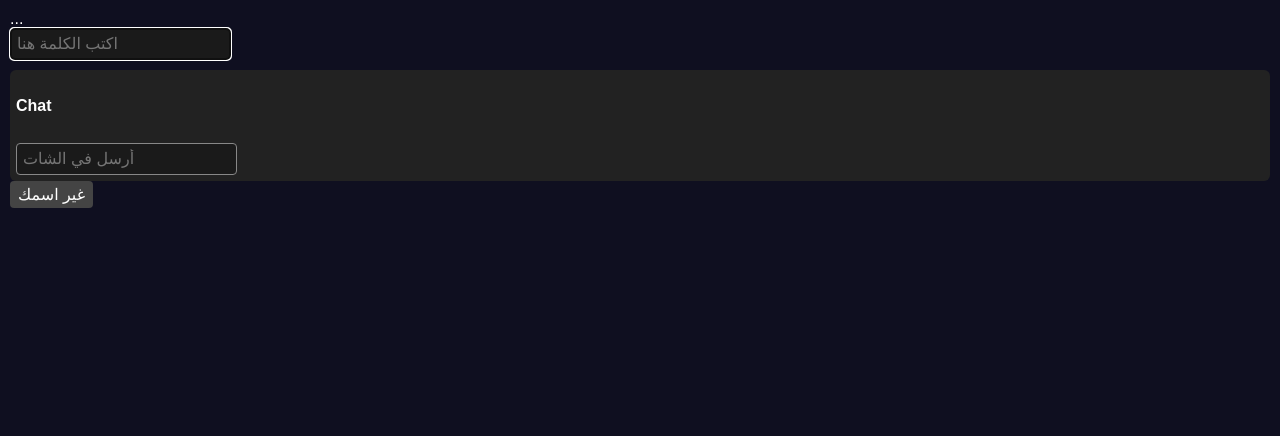
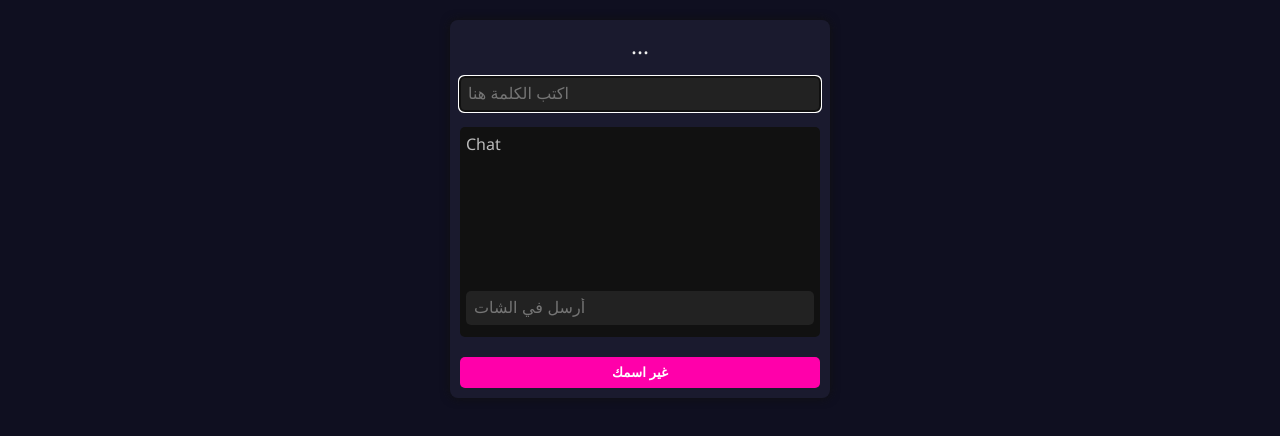
Before and after one commit to osamaaaaa77/s-pp-edit, a website: page public/index.html in a window 1280 px wide. Drawn offline with nearby package versions, Linux system fonts and the light colour scheme; no server answers.

Commit message:
Update style.css

```diff
--- a/public/style.css
+++ b/public/style.css
@@ -1,49 +1,87 @@
 body {
+  margin: 0;
   background-color: #0f0f20;
   color: white;
-  font-family: sans-serif;
-  margin: 0;
-  padding: 10px;
+  font-family: "Segoe UI", Tahoma, Geneva, Verdana, sans-serif;
 }
 
-input, button {
-  font-size: 16px;
+.game {
+  max-width: 360px;
+  margin: 20px auto;
+  padding: 10px;
+  background-color: #1a1a2e;
+  border-radius: 8px;
+  box-shadow: 0 0 10px #111;
 }
 
-#scores > div {
-  margin: 4px 0;
+.top {
+  text-align: center;
+  font-size: 1.4em;
+  margin-bottom: 10px;
+  color: #eee;
+}
+
+#answer, #chat-input {
+  width: 100%;
+  padding: 8px;
+  margin: 6px 0;
+  border-radius: 5px;
+  border: none;
+  font-size: 1em;
+  box-sizing: border-box;
+}
+
+#answer {
+  background-color: #222;
+  color: white;
+}
+
+#chat-input {
+  background-color: #222;
+  color: white;
 }
 
 #chat {
+  background-color: #111;
+  padding: 6px;
+  border-radius: 5px;
   margin-top: 10px;
-  background-color: #222;
-  padding: 6px;
-  border-radius: 6px;
+}
+
+#chat h4 {
+  margin: 0 0 5px 0;
+  font-weight: normal;
+  color: #bbb;
 }
 
 #chat-messages {
-  max-height: 120px;
+  height: 120px;
   overflow-y: auto;
-  margin-bottom: 6px;
+  font-size: 0.9em;
+  color: #ccc;
+  margin-bottom: 5px;
+}
+
+#scores {
+  margin-top: 10px;
+  max-height: 250px;
+  overflow-y: auto;
+  font-size: 1em;
+  color: #ddd;
 }
 
 button {
-  background-color: #444;
+  outline: none;
+}
+
+#change-name {
+  margin-top: 10px;
+  width: 100%;
+  background-color: #f0a;
   color: white;
+  font-weight: bold;
+  padding: 8px 0;
   border: none;
-  border-radius: 4px;
-  padding: 4px 8px;
+  border-radius: 5px;
   cursor: pointer;
 }
-
-button:hover {
-  background-color: #666;
-}
-
-input {
-  padding: 6px;
-  border-radius: 4px;
-  border: 1px solid #888;
-  background-color: #1a1a1a;
-  color: white;
-}
```
